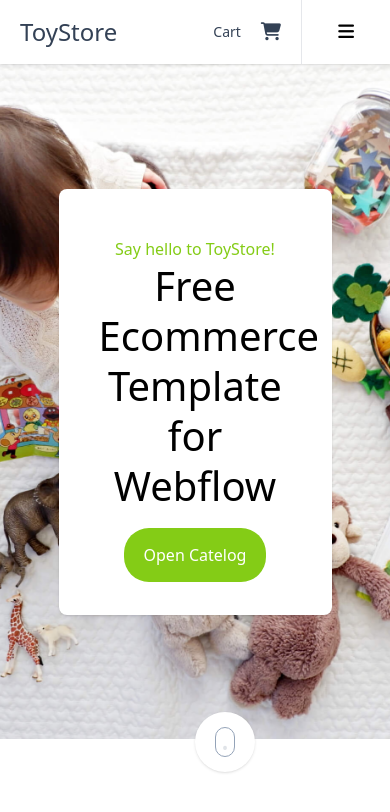
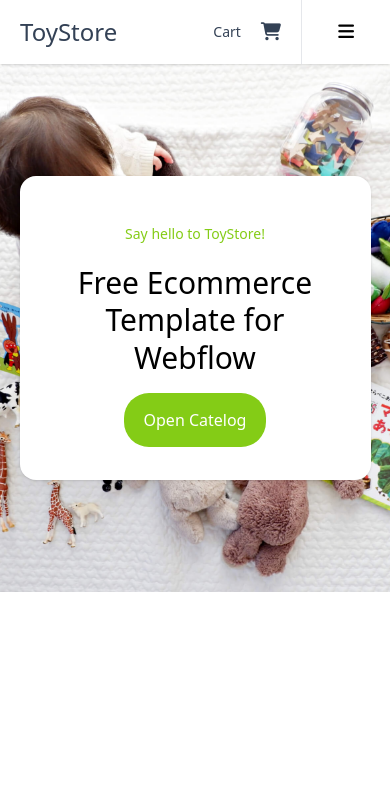
Before and after one commit to Ko-Win-Lwin/Toy-Store, a Vue app: page / in a window 390 px wide. Shown: the top 812 px of the page. Built offline with nearby package versions, Linux system fonts and the light colour scheme.

Commit message:
Home: responsive

```diff
--- a/src/components/home/home.component.vue
+++ b/src/components/home/home.component.vue
@@ -1,10 +1,10 @@
 <template>
-    <div class="home-background grid place-items-center">
+    <div class="z-10 home-background grid place-items-center bg-cover relative lg:h-[80vh] h-[62.5vh] bg-no-repeat">
         <div>
             <Welcome-Box/>
         </div>
 
-        <div class="cursor-pointer scroll-circle w-[60px] h-[60px] shadow rounded-full bg-white  absolute top-[96%] left-[50%] grid place-items-center">
+        <div class="hidden cursor-pointer scroll-circle w-[60px] h-[60px] shadow rounded-full bg-white  absolute top-[96%] left-[50%] lg:grid place-items-center bg-auto">
             <div class="w-[20px] h-[30px] border border-slate-400 rounded-[10px] grid place-items-center relative">
                 <div class="animated-cursor-wheel  text-slate-500 text-3xl absolute top-[-18px]" style="animation-name: bounce">.</div>
             </div>
@@ -19,12 +19,9 @@ import WelcomeBox from './welcome-box.component.vue';
 <style>
 .home-background {
     background-image: url(../../assets/images/home-background.jpg);
-    height: 80vh;
-    background-repeat: no-repeat;
-    background-size: cover;
-    position: relative;
     background-position: 50% 94%;
 }
+
 
 @keyframes bounce {
   0% {
--- a/src/components/home/welcome-box.component.vue
+++ b/src/components/home/welcome-box.component.vue
@@ -1,7 +1,7 @@
 <template>
-    <div class="bg-white py-12 px-10 w-[70%] mx-auto rounded-lg shadow text-center ">
-        <p class="text-lime-500">Say hello to ToyStore!</p>
-        <h1 class="text-[40px] leading-tight">Free Ecommerce Template for Webflow</h1>
+    <div class="bg-white py-12 px-10 w-[90%] md:w-[75%] lg:w-[70%] mx-auto rounded-2xl lg:rounded-lg shadow text-center ">
+        <p class="text-lime-500 text-sm lg:text-base mb-5 lg:mb-0">Say hello to ToyStore!</p>
+        <h1 class="text-[30px] lg:text-[40px] leading-tight">Free Ecommerce Template for Webflow</h1>
 
         <router-link :to="{name: 'catelog'}">
             <div class="mt-8 open-catelog-btn">
--- a/src/components/navigation/navigation.component.vue
+++ b/src/components/navigation/navigation.component.vue
@@ -1,5 +1,5 @@
 <template>
-    <div class=" z-10 bg-white flex justify-between items-center lg:block sticky" :class="{'shadow': !isDropDown}">
+    <div class=" z-30 bg-white flex justify-between items-center lg:block sticky" :class="{'shadow': !isDropDown}">
         <div class="py-4 px-5 lg:px-20 border-r lg:border-none flex justify-between items-center gap-24 md:flex-grow lg:justify-around lg:gap-0  text-slate-700">
             <div class="">
                 <router-link :to="{'name': 'home'}">
@@ -43,7 +43,7 @@
         </div>
     </div>
 
-    <div class="absolute top-[-118px] w-full bg-white text-sm text-slate-700 lg:hidden transition-all duration-[0.5s]" :class="{'drop-down': isDropDown }">
+    <div class="absolute z-20 top-[-118px] w-full bg-white text-sm text-slate-700 lg:hidden transition-all duration-[0.5s]" :class="{'drop-down': isDropDown }">
         <router-link :to="{'name': 'catelog'}">
             <div class="py-3 px-5 border-b border-t border-slate-200" @click="hideDropDown">Catalog</div>
         </router-link>
```
